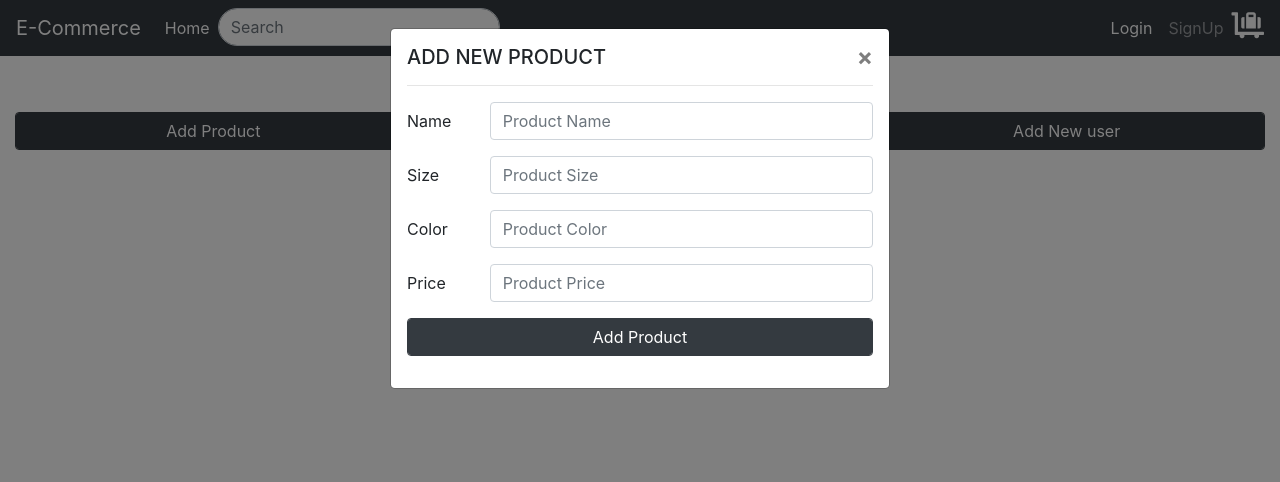
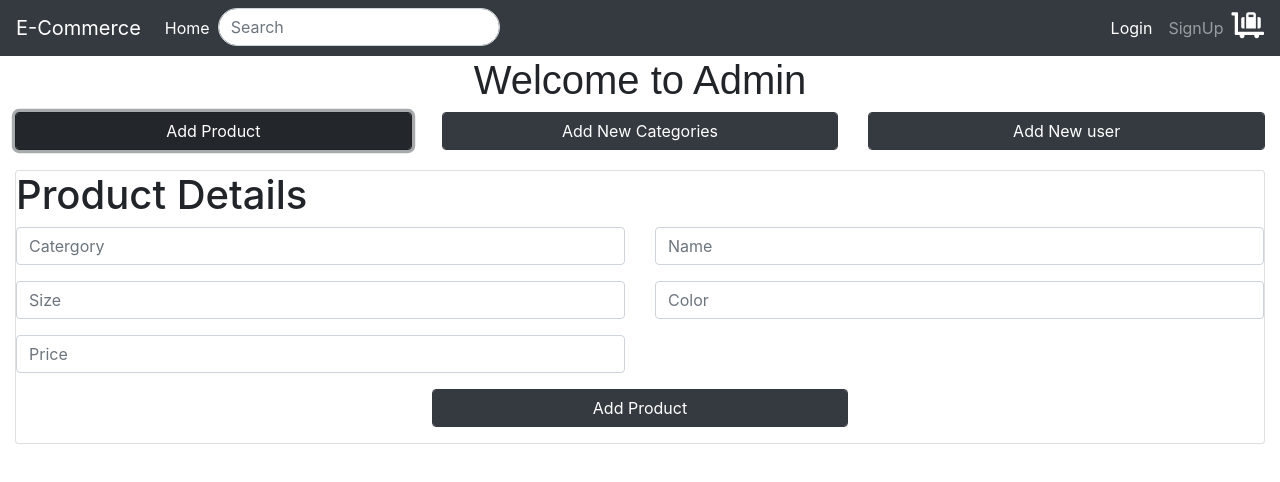
Before and after one commit to pkhirapara/e_commerce_frontend, an Angular app: page /admin-dashboard in a window 1280 px wide. Both pictures are taken after a click on the button "Add Product". Shown: the top 482 px of the page. Built offline with nearby package versions, Linux system fonts and the light colour scheme.

Commit message:
updated API integration for addProduct

```diff
--- a/angular.json
+++ b/angular.json
@@ -18,7 +18,7 @@
             "main": "src/main.ts",
             "polyfills": "src/polyfills.ts",
             "tsConfig": "tsconfig.app.json",
-            "aot": false,
+            "aot": true,
             "assets": ["src/favicon.ico", "src/assets"],
             "styles": [
               "./node_modules/bootstrap/dist/css/bootstrap.css",
@@ -43,7 +43,6 @@
               "sourceMap": false,
               "extractCss": true,
               "namedChunks": false,
-              "aot": true,
               "extractLicenses": true,
               "vendorChunk": false,
               "buildOptimizer": true,
--- a/src/app/admin-dashboard/admin-dashboard.component.html
+++ b/src/app/admin-dashboard/admin-dashboard.component.html
@@ -10,8 +10,7 @@
     <div class="col-sm-4">
       <button
         class="btn btn-dark form-control"
-        data-toggle="modal"
-        data-target="#addProductModal"
+        (click)="AddNewProduct()"
         style="cursor: pointer;"
       >
         Add Product
@@ -107,69 +106,82 @@
     *ngIf="product || (catergory && user)"
   >
     <form>
-      <h1>product</h1>
+      <h1>Product Details</h1>
       <div class="row">
-        <div class="col-sm-6">
+        <div class="col-md-6">
+          <div class="form-group">
             <input
               type="text"
-            name="catergory"
-            id="Category"
               class="form-control"
-            placeholder="catogries list"
-          />
-        </div>
-
-        <div class="col-sm-6">
-          <input
-            type="text"
-            name="catergory"
-            id="Category"
-            class="form-control"
-            placeholder="catogries list"
+              id="category"
+              placeholder="Catergory"
+              [(ngModel)]="category"
+              name="category"
             />
           </div>
         </div>
-      <div class="row">
-        <div class="col-sm-6">
+        <div class="col-md-6">
+          <div class="form-group">
             <input
               type="text"
-            name="catergory"
-            id="Category"
               class="form-control"
-            placeholder="catogries list"
-          />
-        </div>
-
-        <div class="col-sm-6">
-          <input
-            type="text"
-            name="catergory"
-            id="Category"
-            class="form-control"
-            placeholder="catogries list"
+              id="productName"
+              placeholder="Name"
+              [(ngModel)]="productName"
+              name="productName"
             />
           </div>
         </div>
+      </div>
       <div class="row">
-        <div class="col-sm-6">
+        <div class="col-md-6">
+          <div class="form-group">
             <input
               type="text"
-            name="catergory"
-            id="Category"
               class="form-control"
-            placeholder="catogries list"
+              id="productSize"
+              placeholder="Size"
+              [(ngModel)]="productSize"
+              name="productSize"
             />
           </div>
-
-        <div class="col-sm-6">
+        </div>
+        <div class="col-md-6">
+          <div class="form-group">
             <input
               type="text"
-            name="catergory"
-            id="Category"
               class="form-control"
-            placeholder="catogries list"
+              id="productColor"
+              placeholder="Color"
+              [(ngModel)]="productColor"
+              name="productColor"
             />
           </div>
+        </div>
+      </div>
+      <div class="row">
+        <div class="col-md-6">
+          <div class="form-group">
+            <input
+              type="number"
+              class="form-control"
+              id="productPrice"
+              placeholder="Price"
+              [(ngModel)]="productPrice"
+              name="productPrice"
+            />
+          </div>
+        </div>
+      </div>
+
+      <div class="form-group text-center">
+        <button
+          type="submit"
+          (click)="AddProduct()"
+          class="btn btn-dark col-sm-4 form-control"
+        >
+          Add Product
+        </button>
       </div>
     </form>
   </div>
@@ -242,102 +254,3 @@
     </form>
   </div>
 </div>
-
-<div
-  class="modal fade"
-  id="addProductModal"
-  tabindex="-1"
-  role="dialog"
-  aria-labelledby="exampleModalLabel"
-  aria-hidden="true"
->
-  <div class="modal-dialog" role="document">
-    <div class="modal-content">
-      <div class="modal-body">
-        <button
-          type="button"
-          class="close"
-          data-dismiss="modal"
-          aria-label="Close"
-        >
-          <span aria-hidden="true">&times;</span>
-        </button>
-        <h5>ADD NEW PRODUCT</h5>
-        <hr />
-        <form>
-          <div class="form-group row">
-            <label for="productName" class="col-sm-2 col-form-label"
-              >Name
-            </label>
-            <div class="col-sm-10">
-              <input
-                type="text"
-                class="form-control"
-                id="productName"
-                placeholder="Product Name"
-                [(ngModel)]="productName"
-                name="productName"
-              />
-            </div>
-          </div>
-          <div class="form-group row">
-            <label for="productSize" class="col-sm-2 col-form-label"
-              >Size</label
-            >
-            <div class="col-sm-10">
-              <input
-                type="text"
-                class="form-control"
-                id="productSize"
-                placeholder="Product Size"
-                [(ngModel)]="productSize"
-                name="productSize"
-              />
-            </div>
-          </div>
-          <div class="form-group row">
-            <label for="productColor" class="col-sm-2 col-form-label"
-              >Color</label
-            >
-            <div class="col-sm-10">
-              <input
-                type="text"
-                class="form-control"
-                id="productColor"
-                placeholder="Product Color"
-                [(ngModel)]="productColor"
-                name="productColor"
-              />
-            </div>
-          </div>
-
-          <div class="form-group row">
-            <label for="productPrice" class="col-sm-2 col-form-label"
-              >Price</label
-            >
-            <div class="col-sm-10">
-              <input
-                type="number"
-                class="form-control"
-                id="productPrice"
-                placeholder="Product Price"
-                [(ngModel)]="productPrice"
-                name="productPrice"
-              />
-            </div>
-          </div>
-
-          <div class="form-group text-center">
-            <button
-              type="submit"
-              (click)="AddNewProduct()"
-              class="btn btn-dark form-control"
-            >
-              Add Product
-            </button>
-          </div>
-        </form>
-      </div>
-    </div>
-  </div>
-</div>
--- a/src/app/admin-dashboard/admin-dashboard.component.ts
+++ b/src/app/admin-dashboard/admin-dashboard.component.ts
@@ -8,6 +8,7 @@ import { CommonService } from "../common.service";
   styleUrls: ["./admin-dashboard.component.css"],
 })
 export class AdminDashboardComponent implements OnInit {
+  category: any;
   productName: any;
   productSize: any;
   productColor: any;
@@ -25,7 +26,13 @@ export class AdminDashboardComponent implements OnInit {
     this.user = false;
   }
   AddNewProduct() {
+    this.catergory = false;
+    this.product = true;
+    this.user = false;
+  }
+  AddProduct() {
     this.obj = {
+      category: this.category,
       productName: this.productName,
       productSize: this.productSize,
       productColor: this.productColor,
--- a/src/app/navbar/navbar.component.html
+++ b/src/app/navbar/navbar.component.html
@@ -205,16 +205,16 @@
           </div>
 
           <div class="form-group row">
-            <label for="Mobile" class="col-sm-2 col-form-label">Mobile</label>
+            <label for="mobile" class="col-sm-2 col-form-label">Mobile</label>
             <div class="col-sm-10">
               <input
                 type="number"
-                name="Mobile"
+                name="mobile"
                 class="form-control"
-                id="Mobile"
+                id="mobile"
                 placeholder="Mobile No."
-                [(ngModel)]="Mobile"
-                name="Mobile"
+                [(ngModel)]="mobile"
+                name="mobile"
               />
             </div>
           </div>
--- a/tsconfig.app.json
+++ b/tsconfig.app.json
@@ -9,7 +9,7 @@
     "src/polyfills.ts"
   ],
   "include": [
-    "src/**/*.ts"
+    "src/**/*.d.ts"
   ],
   "exclude": [
     "src/test.ts",
```
Also changed, not shown: package.json (+20 -20 lines), src/mytest.html (added, +105 -0 lines), tslint.json (+65 -1 lines), .browserslistrc (added), 1 other file (tests, documents, lock files or other folders). Lines whose indentation alone changed are shown as unchanged.
